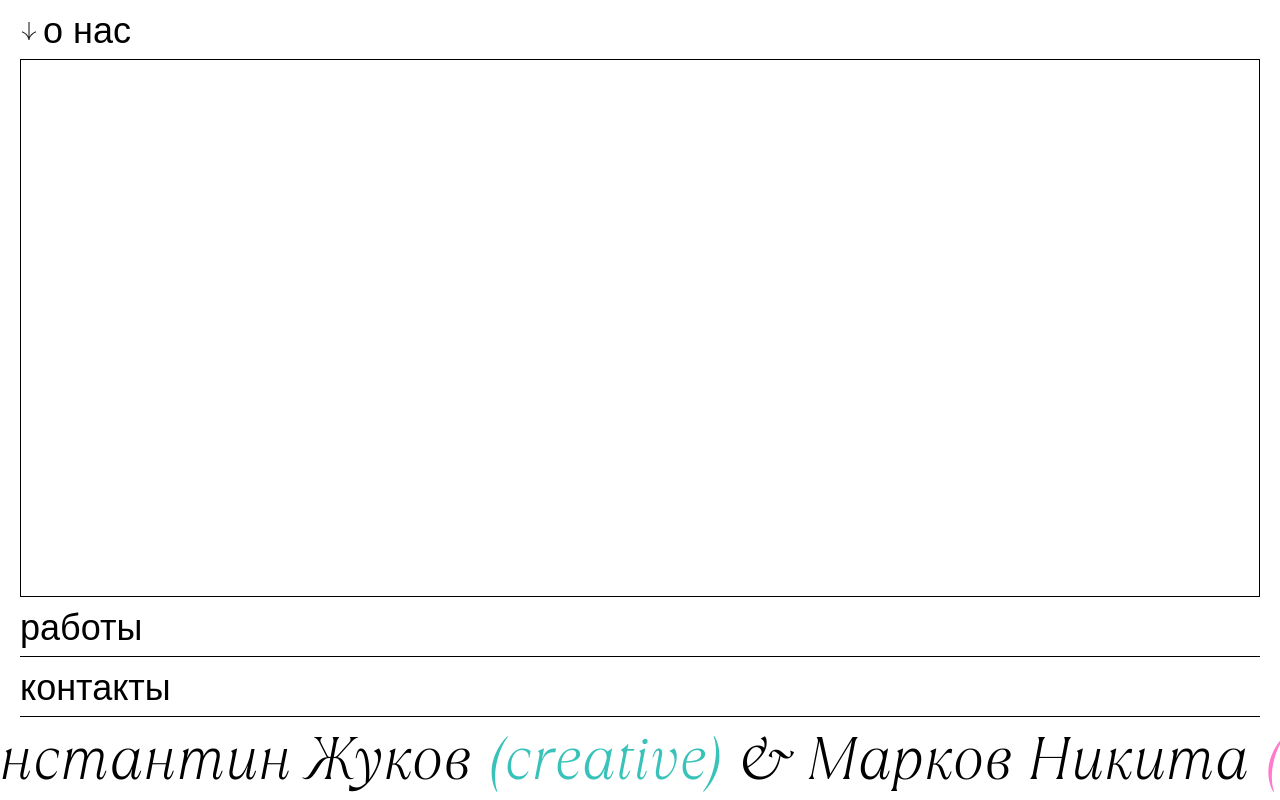
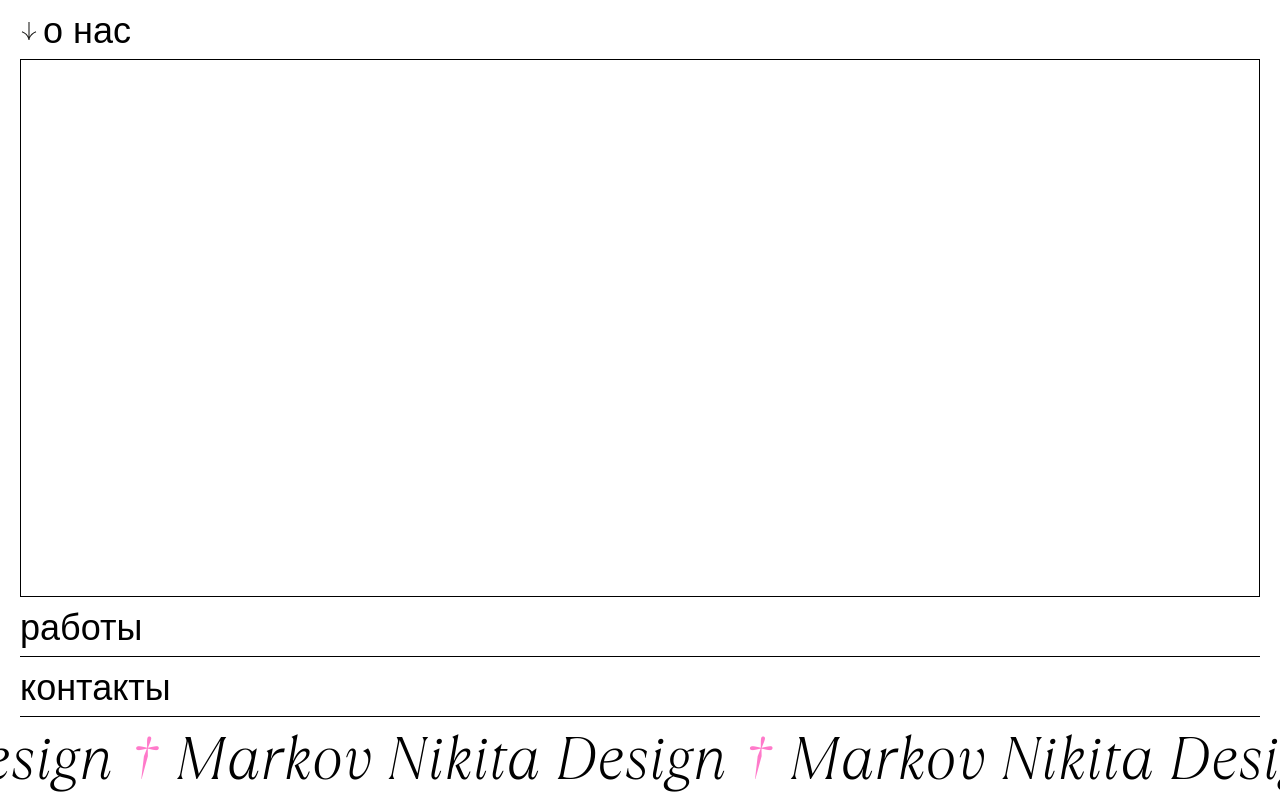
Before and after one commit to agushasok/portfolio, a plain HTML site: page index.html in a window 1280 px wide. Drawn offline with Linux system fonts and the light colour scheme; a web font is replaced by a local one.

Commit message:
add cursor

```diff
--- a/index.html
+++ b/index.html
@@ -99,7 +99,7 @@
 
 <div class="marquee">
     <h2 class="action">
-        Марков Никита <span class="design">(design)</span> & Константин Жуков <span class="creative">(creative)</span> &&nbsp;
+        Markov Nikita Design <span class="design"> †</span>&nbsp;
     </h2>
 </div>
 
--- a/styles.css
+++ b/styles.css
@@ -10,6 +10,10 @@
 @font-face {
     font-family: "Ramillas Italic";
     src: url("./fonts/TT Ramillas Trial ExtraLight Italic.ttf") format("opentype");
+}
+
+* {
+    cursor: url(./icons/cursor.png) 8 8, auto !important;
 }
 
 body, html {
@@ -179,7 +183,7 @@ body {
 }
 
 .action {
-    animation: marquee 10s linear infinite;
+    animation: marquee 7s linear infinite;
 }
 
 .marquee:hover .action {
```
Also changed, not shown: icons/cursor.png (added).
